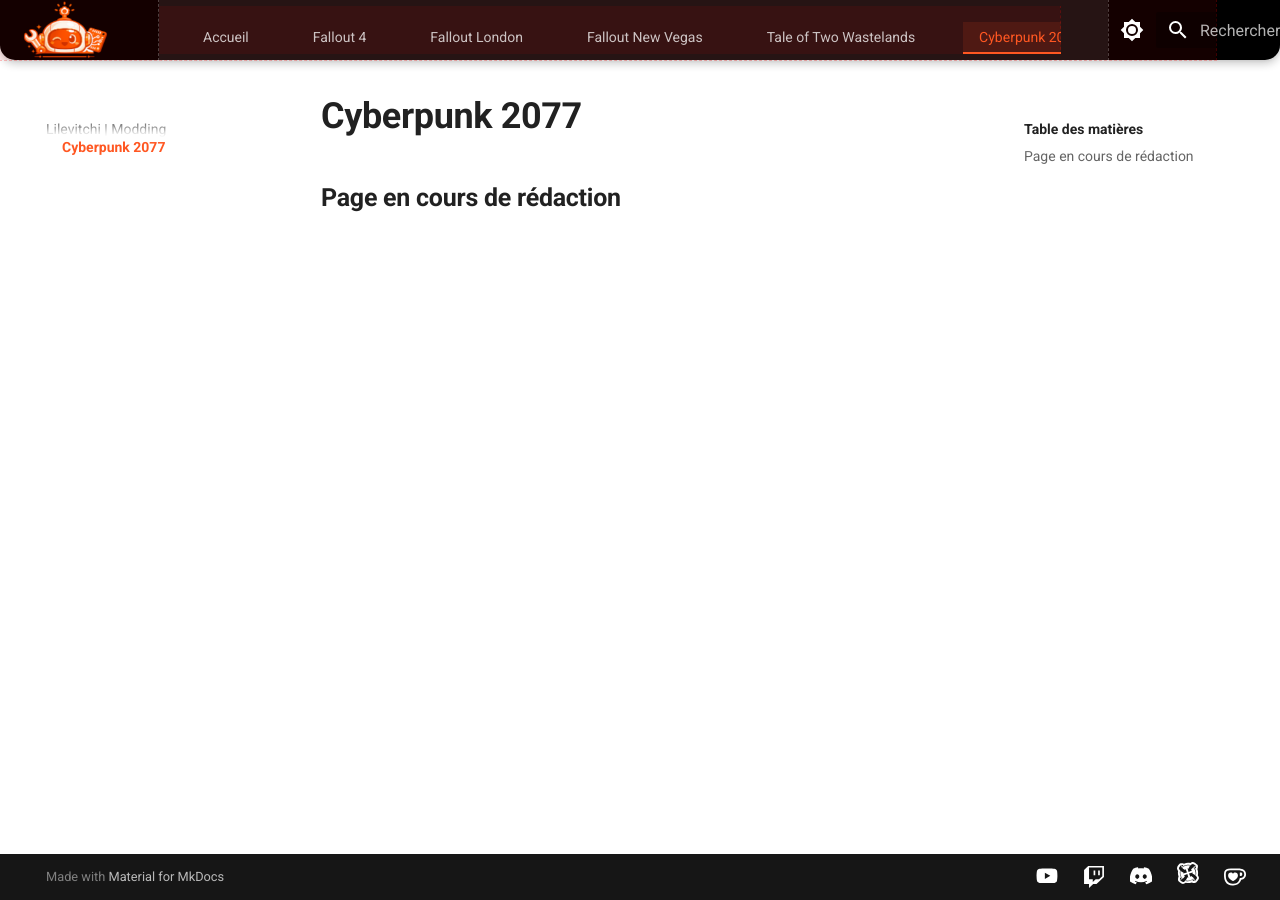
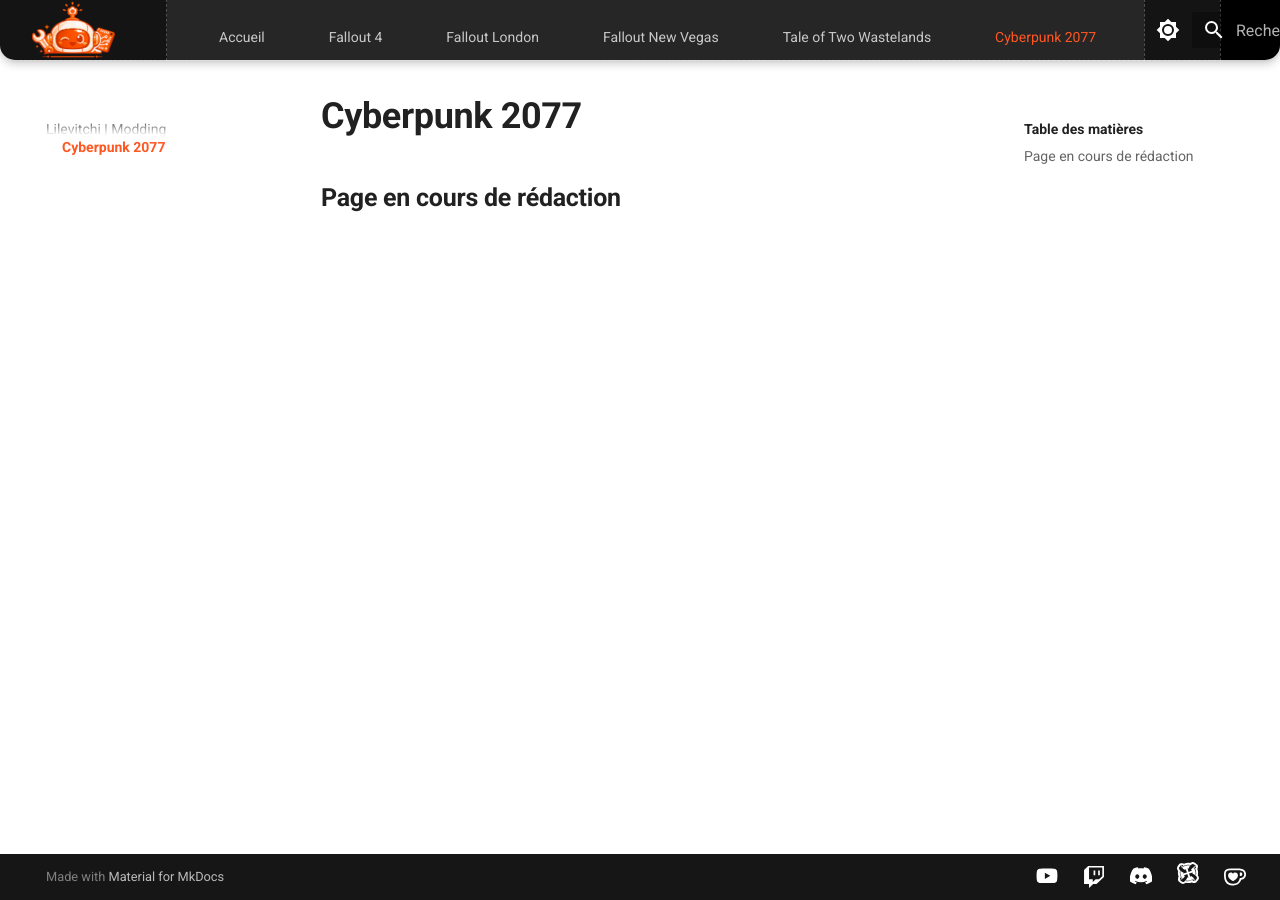
Before and after one commit to Lilevitchi/lilevitchi.github.io, an MkDocs documentation site: the page built from docs/cyberpunk/index.md, in a window 1280 px wide. Built offline with MkDocs 1.6.1 and Material for MkDocs 9.7.7, drawn with Linux system fonts in a browser that asks for light colours.

Commit message:
Update extra.css

```diff
--- a/docs/stylesheets/extra.css
+++ b/docs/stylesheets/extra.css
@@ -95,13 +95,13 @@
   display: flex;
   align-items: center;
   width: 100%;
-  max-width: var(--grid-max-width);
+  /*max-width: var(--grid-max-width);*/
   margin-left: 0;
  /* margin: 0 auto;
   margin-right: auto;*/
-  padding-left: 12px;
-  background-color: rgba(255, 0, 0, 0.08);
-  outline: 1px dashed rgba(255, 0, 0, 0.25);
+  padding: 0 var(--space-md);
+ /* background-color: rgba(255, 0, 0, 0.08);
+  outline: 1px dashed rgba(255, 0, 0, 0.25);*/
 }
 
 /* Logo */
@@ -201,8 +201,8 @@
 .md-tabs__link {
   opacity: 1;
   color: var(--accent);
-  background-color: var(--tab-bg-active);
-  border-bottom-color: var(--accent);
+  /*background-color: var(--tab-bg-active);
+  border-bottom-color: var(--accent);*/
 }
 
 /* On cache la barre de navigation originale qui apparaît en haut à cause du mode sticky */
```
